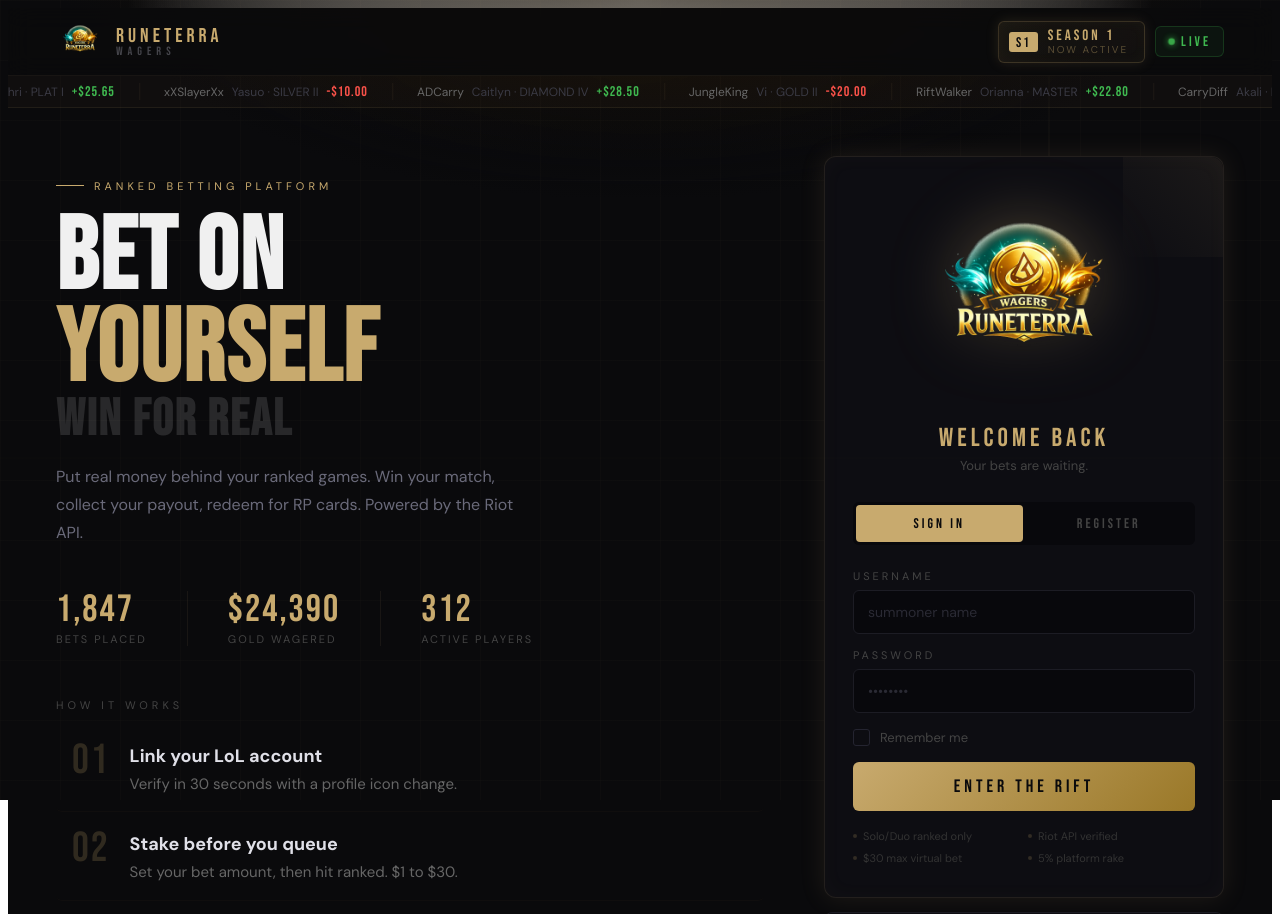
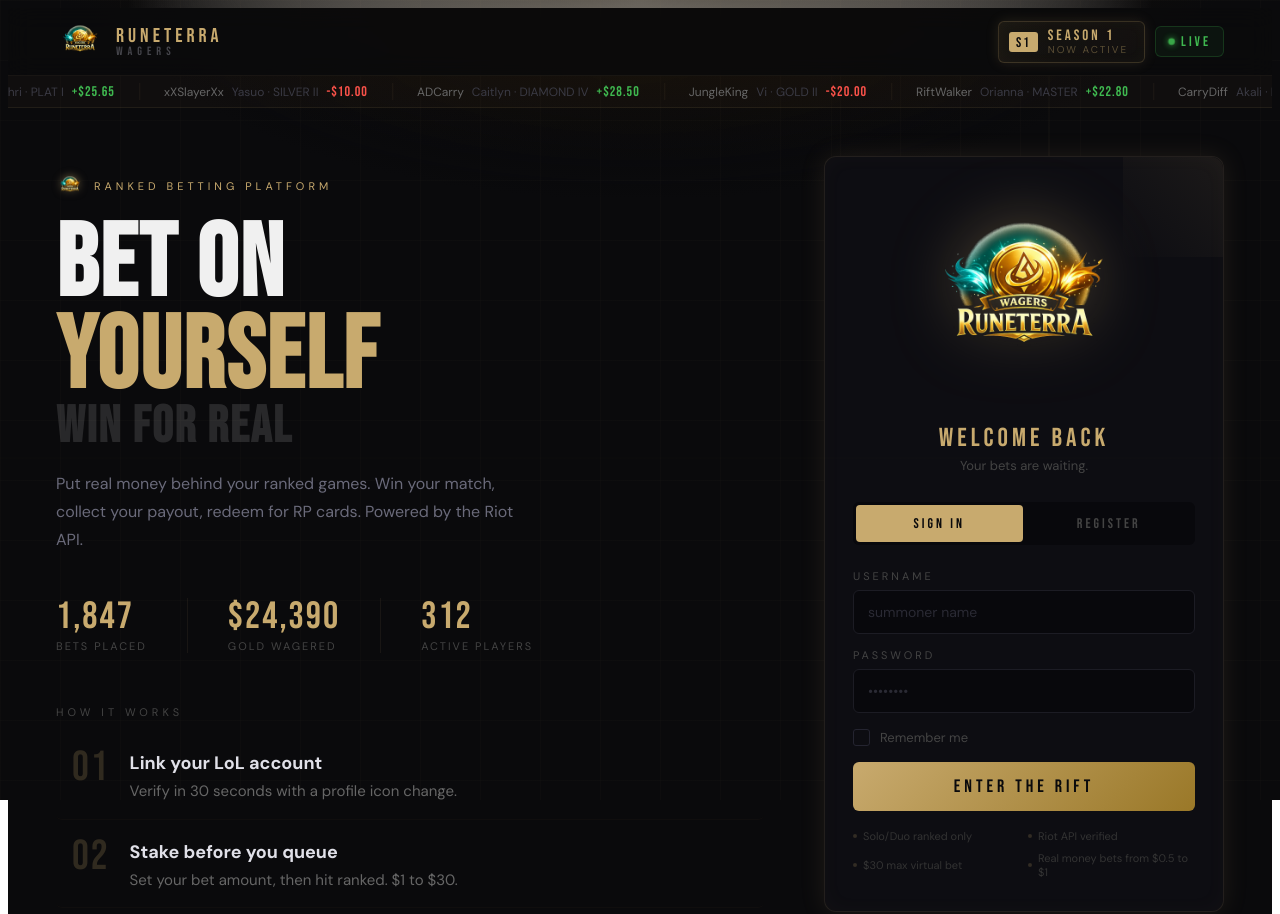
Before and after one commit to PalapourCode/lol-wagers, a React (Vite) app: page / in a window 1280 px wide. Shown: the top 914 px of the page. Built offline with nearby package versions, Linux system fonts and the light colour scheme.

Commit message:
Update App.jsx

```diff
--- a/src/App.jsx
+++ b/src/App.jsx
@@ -497,7 +497,7 @@
         <div style={{ paddingTop: 64 }}>
 
           <div style={{ display: "inline-flex", alignItems: "center", gap: 10, marginBottom: 20, animation: "fadeUp 0.6s ease both" }}>
-            <div style={{ height: 1, width: 28, background: "#C8AA6E" }} />
+            <img src="/logo.png" alt="" onError={e => { e.target.style.display="none"; }} style={{ width: 28, height: 28, objectFit: "contain", filter: "drop-shadow(0 0 4px #C8AA6E88)" }} />
             <span style={{ fontFamily: "DM Sans, sans-serif", fontSize: 11, letterSpacing: 4, color: "#C8AA6E", textTransform: "uppercase" }}>Ranked Betting Platform</span>
           </div>
 
@@ -645,7 +645,7 @@
             )}
 
             <div style={{ marginTop: 18, display: "grid", gridTemplateColumns: "1fr 1fr", gap: 8 }}>
-              {["Solo/Duo ranked only", "Riot API verified", "$30 max virtual bet", "5% platform rake"].map(t => (
+              {["Solo/Duo ranked only", "Riot API verified", "$30 max virtual bet", "Real money bets from $0.5 to $1"].map(t => (
                 <div key={t} style={{ display: "flex", alignItems: "center", gap: 6 }}>
                   <div style={{ width: 4, height: 4, borderRadius: "50%", background: "#C8AA6E33", flexShrink: 0 }} />
                   <span style={{ fontFamily: "DM Sans, sans-serif", fontSize: 11, color: "#333" }}>{t}</span>
```
